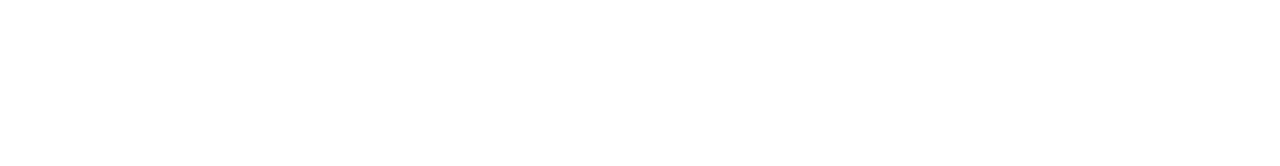
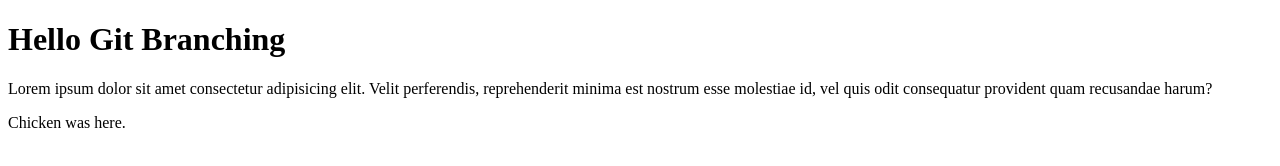
Before and after one commit to pageau92/git-branching, a plain HTML site: page index.html in a window 1280 px wide. Drawn offline with Linux system fonts and the light colour scheme.

Commit message:
added first markup

```diff
--- a/index.html
+++ b/index.html
@@ -8,5 +8,10 @@
 </head>
 <body>
 
+  <h1>Hello Git Branching</h1>
+  <p>Lorem ipsum dolor sit amet consectetur adipisicing elit. Velit perferendis, reprehenderit minima est nostrum esse molestiae id, vel quis odit consequatur provident quam recusandae harum?</p>
+
+  <p>Chicken was here.</p>
+
 </body>
 </html>
```
